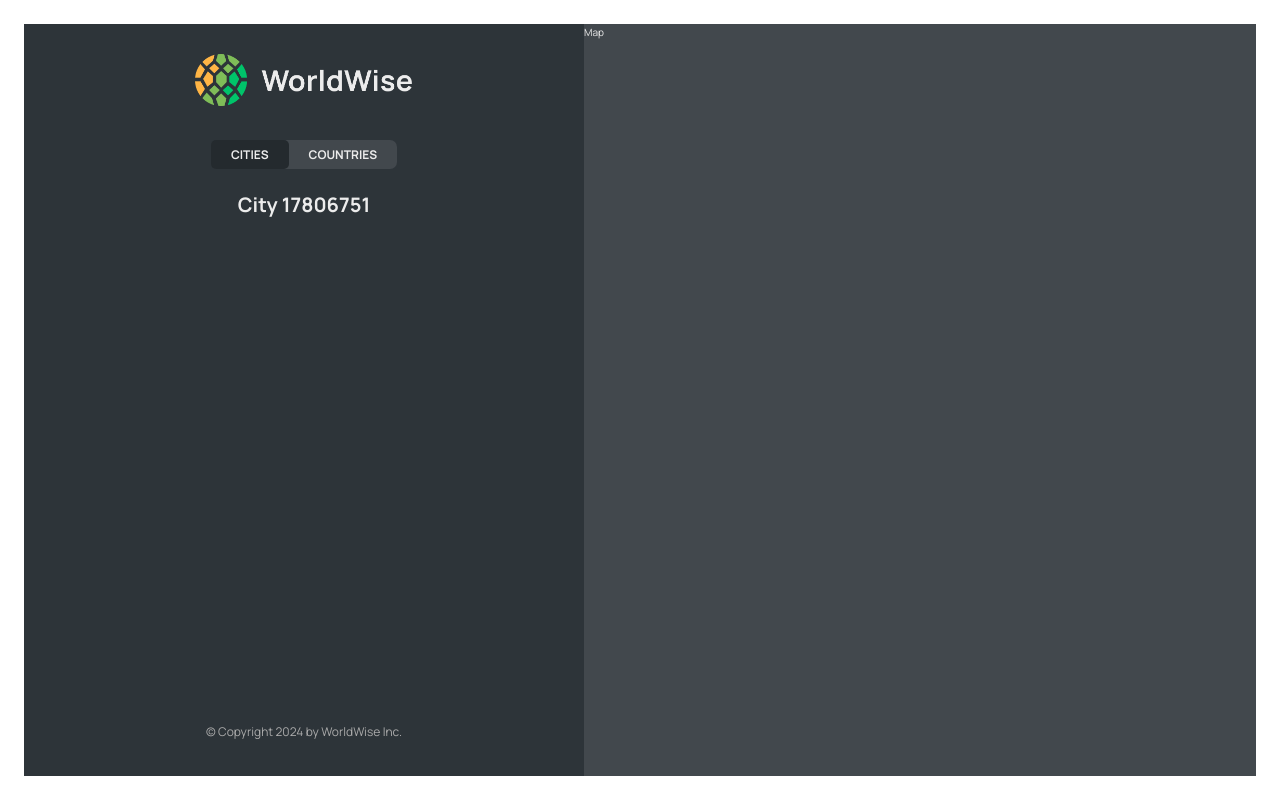
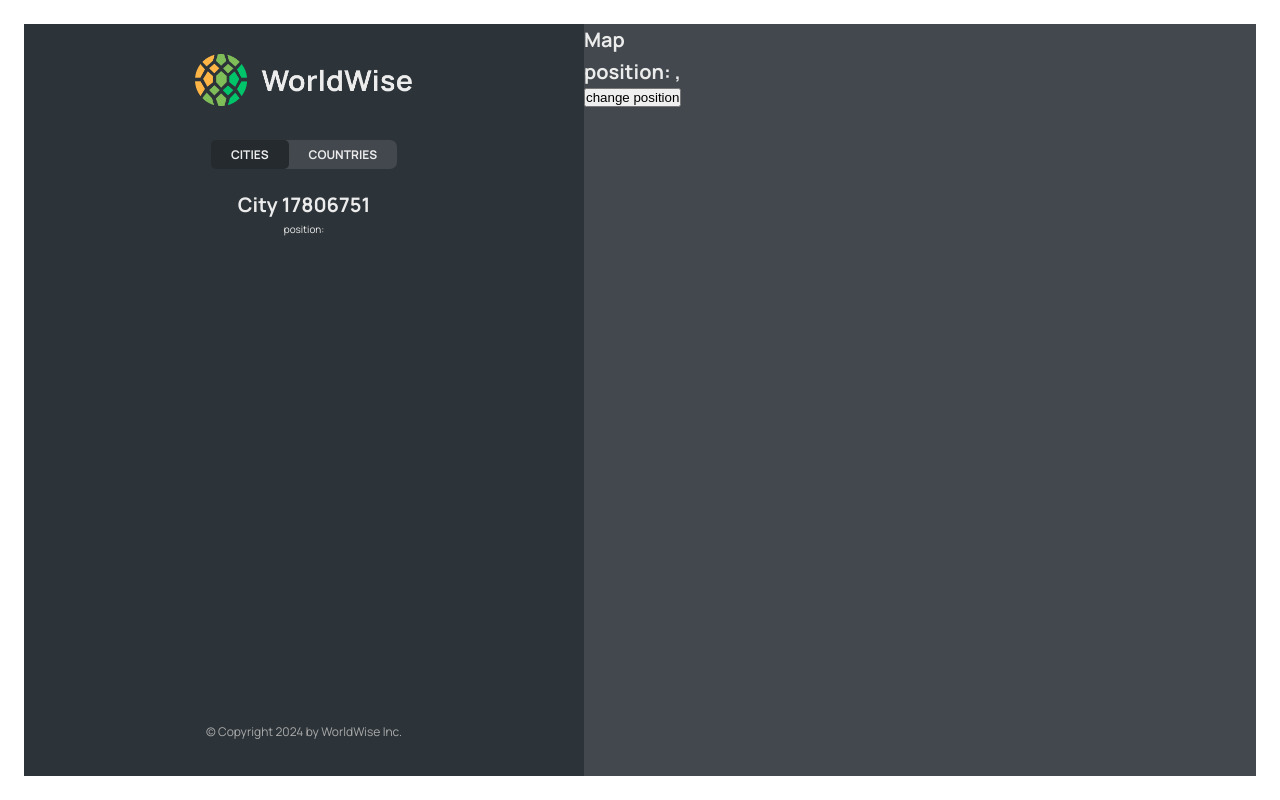
Before and after one commit to dearaujofelipe/WorldWise, a React (Vite) app: page /app/cities/17806751 in a window 1280 px wide. Built offline with nearby package versions, Linux system fonts and the light colour scheme; data requests are answered from the project's data file.

Commit message:
query strings

```diff
--- a/src/components/City.jsx
+++ b/src/components/City.jsx
@@ -1,4 +1,4 @@
-import { useParams } from 'react-router-dom';
+import { useParams, useSearchParams } from 'react-router-dom';
 import styles from './City.module.css';
 
 const formatDate = (date) =>
@@ -11,6 +11,10 @@
 
 function City() {
   const { id } = useParams();
+  const [searchParams, setSearchParams] = useSearchParams();
+
+  const lat = searchParams.get('lat');
+  const lng = searchParams.get('lng');
   // TEMP DATA
   const currentCity = {
     cityName: 'Lisbon',
@@ -21,7 +25,14 @@
 
   const { cityName, emoji, date, notes } = currentCity;
 
-  return <h1>City {id}</h1>;
+  return (
+    <>
+      <h1>City {id}</h1>{' '}
+      <p>
+        position: {lat} {lng}
+      </p>
+    </>
+  );
 
   // return (
   //   <div className={styles.city}>
--- a/src/components/CityItem.jsx
+++ b/src/components/CityItem.jsx
@@ -18,11 +18,14 @@
 };
 
 function CityItem({ city }) {
-  const { cityName, emoji, date, id } = city;
+  const { cityName, emoji, date, id, position } = city;
 
   return (
     <li>
-      <Link className={styles.cityItem} to={`${id}`}>
+      <Link
+        className={styles.cityItem}
+        to={`${id}?lat=${position.lat}&lng=${position.lng}`}
+      >
         <span className={styles.emoji}>{flagemojiToPNG(emoji)}</span>
         <h3 className={styles.name}>{cityName}</h3>
         <time className={styles.date}>{formatDate(date)}</time>
--- a/src/components/Map.jsx
+++ b/src/components/Map.jsx
@@ -1,6 +1,26 @@
+import { useSearchParams } from 'react-router-dom';
 import styles from './Map.module.css';
 
 function Map() {
-  return <div className={styles.mapContainer}>Map</div>;
+  const [searchParams, setSearchParams] = useSearchParams();
+
+  const lat = searchParams.get('lat');
+  const lng = searchParams.get('lng');
+
+  return (
+    <div className={styles.mapContainer}>
+      <h1>Map</h1>
+      <h1>
+        position: {lat}, {lng}
+      </h1>
+      <button
+        onClick={() => {
+          setSearchParams({ lat: 23, lng: 50 });
+        }}
+      >
+        change position
+      </button>
+    </div>
+  );
 }
 export default Map;
```
